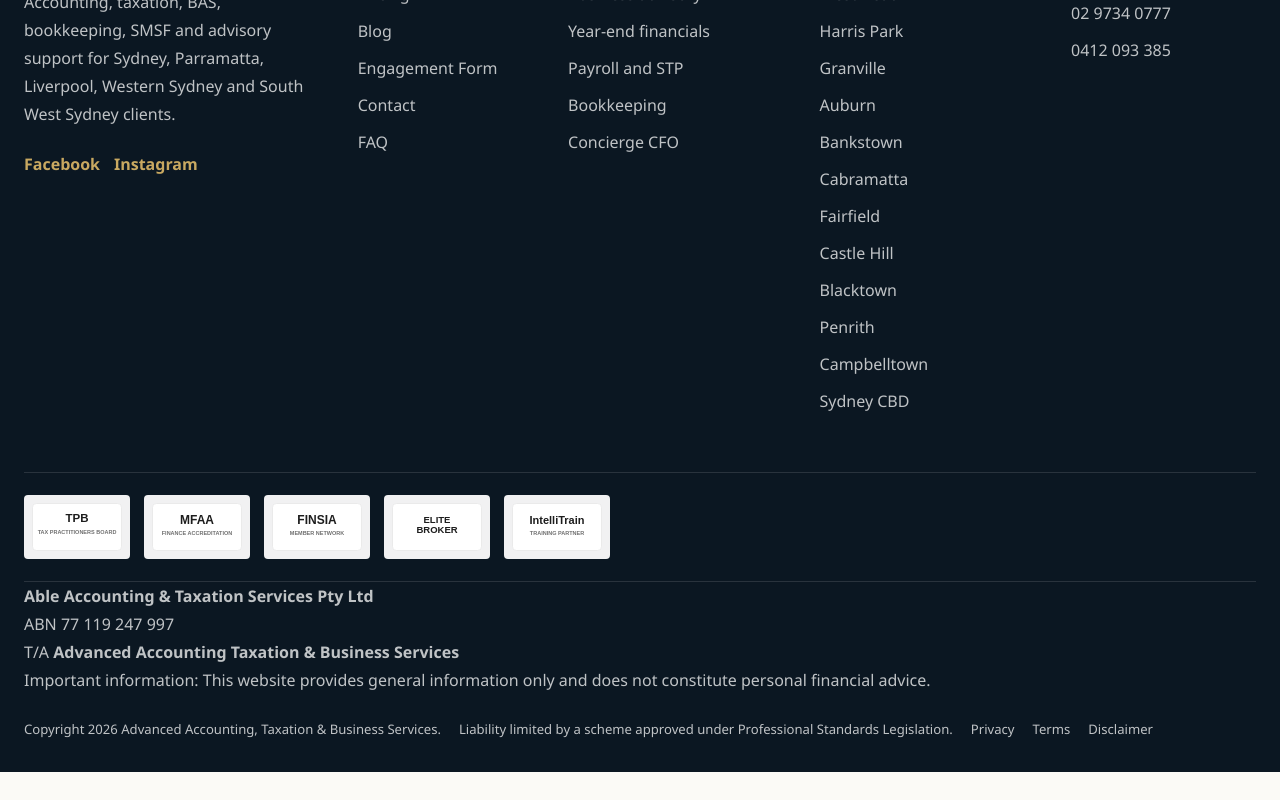
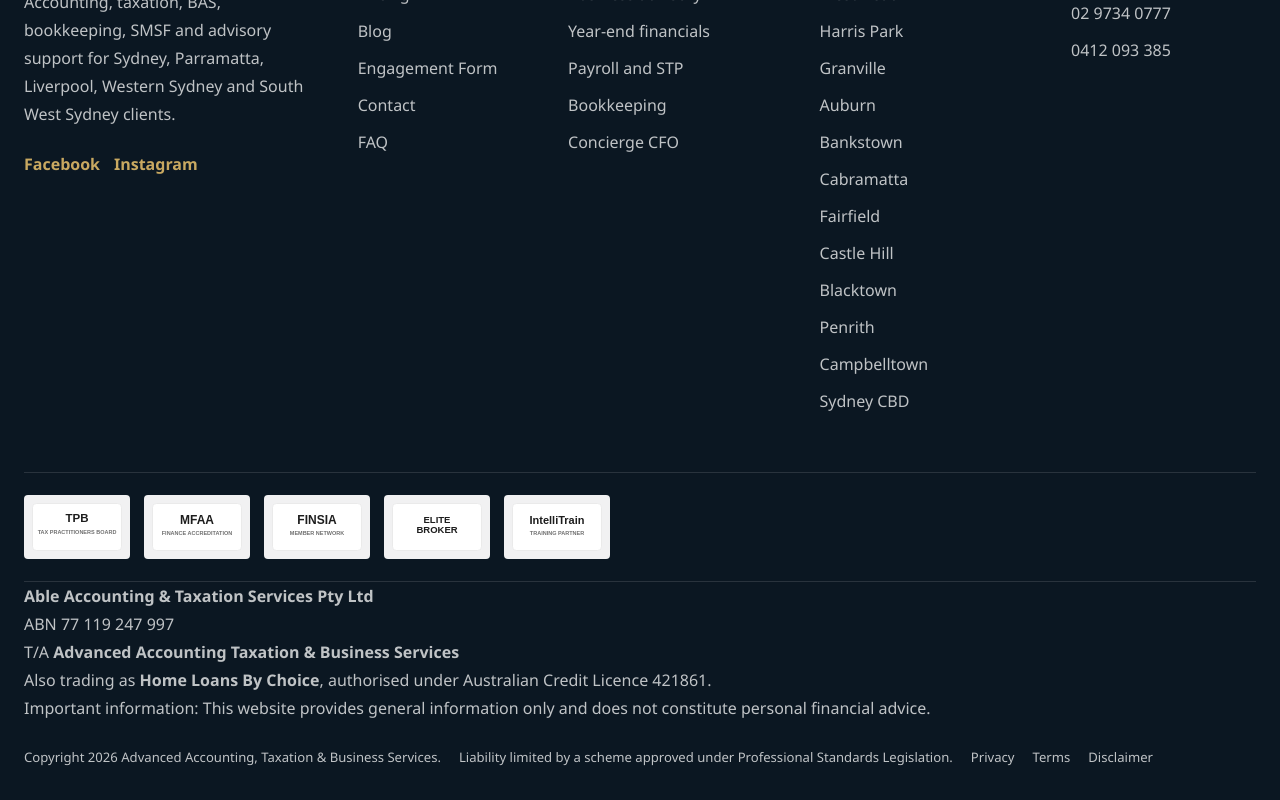
Before and after one commit to CodepaperAI/Advancedtax, a Next.js app: page /smsf-services in a window 1280 px wide. Shown: the part 7554-8354 px from the top of the page. Before the commit the page ends 8326 px from the top, so only its background shows below. Built offline with nearby package versions, Linux system fonts and the light colour scheme.

Commit message:
Revise footer

```diff
--- a/components/SiteFooter.tsx
+++ b/components/SiteFooter.tsx
@@ -78,9 +78,18 @@ export function SiteFooter() {
     <p>
       <strong>Able Accounting & Taxation Services Pty Ltd</strong>
     </p>
-    <p>ABN 77 119 247 997</p>
+
+    <p>
+      ABN 77 119 247 997
+    </p>
+
     <p>
       T/A <strong>Advanced Accounting Taxation & Business Services</strong>
+    </p>
+
+    <p>
+      Also trading as <strong>Home Loans By Choice</strong>, authorised under
+      Australian Credit Licence 421861.
     </p>
   </div>
 
```
